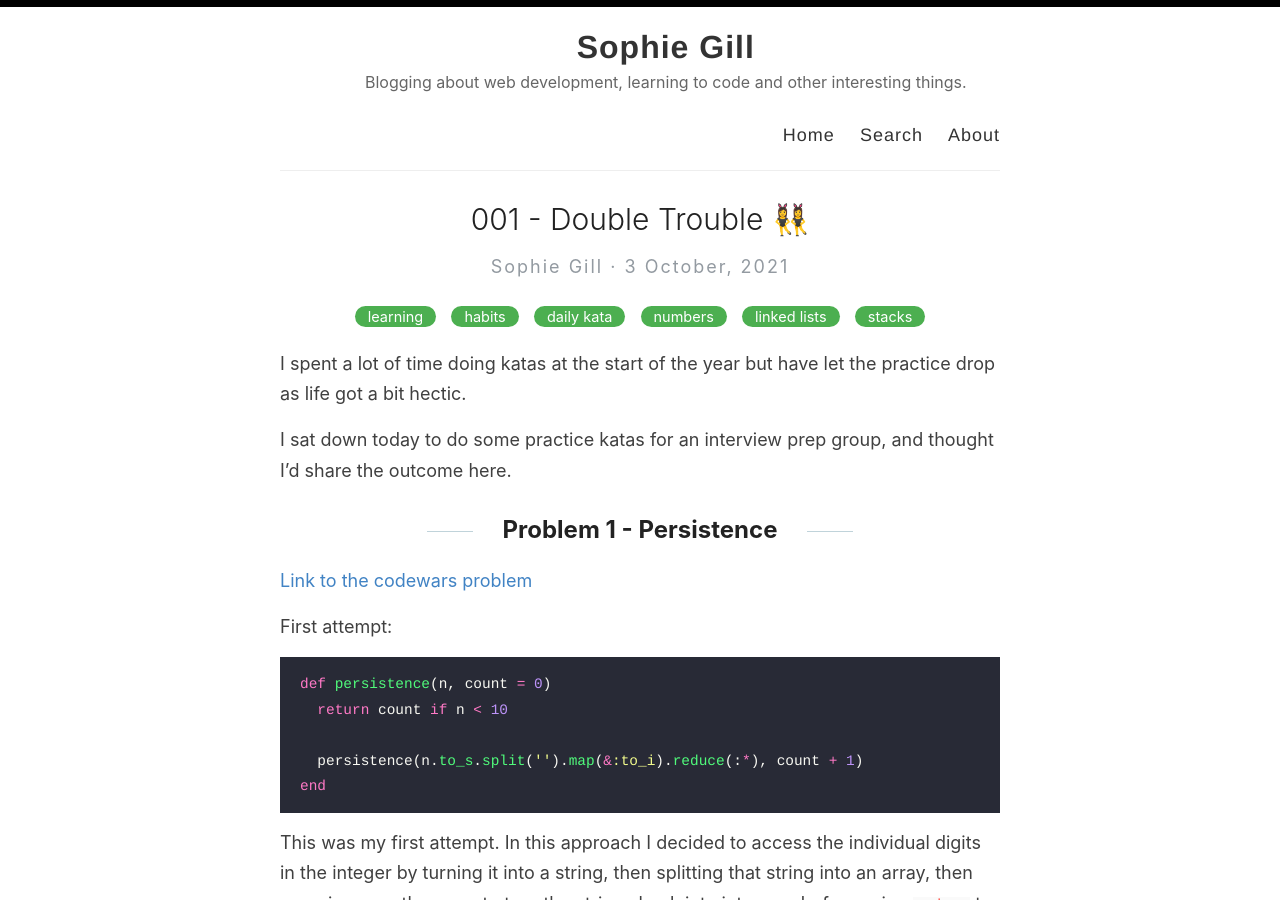
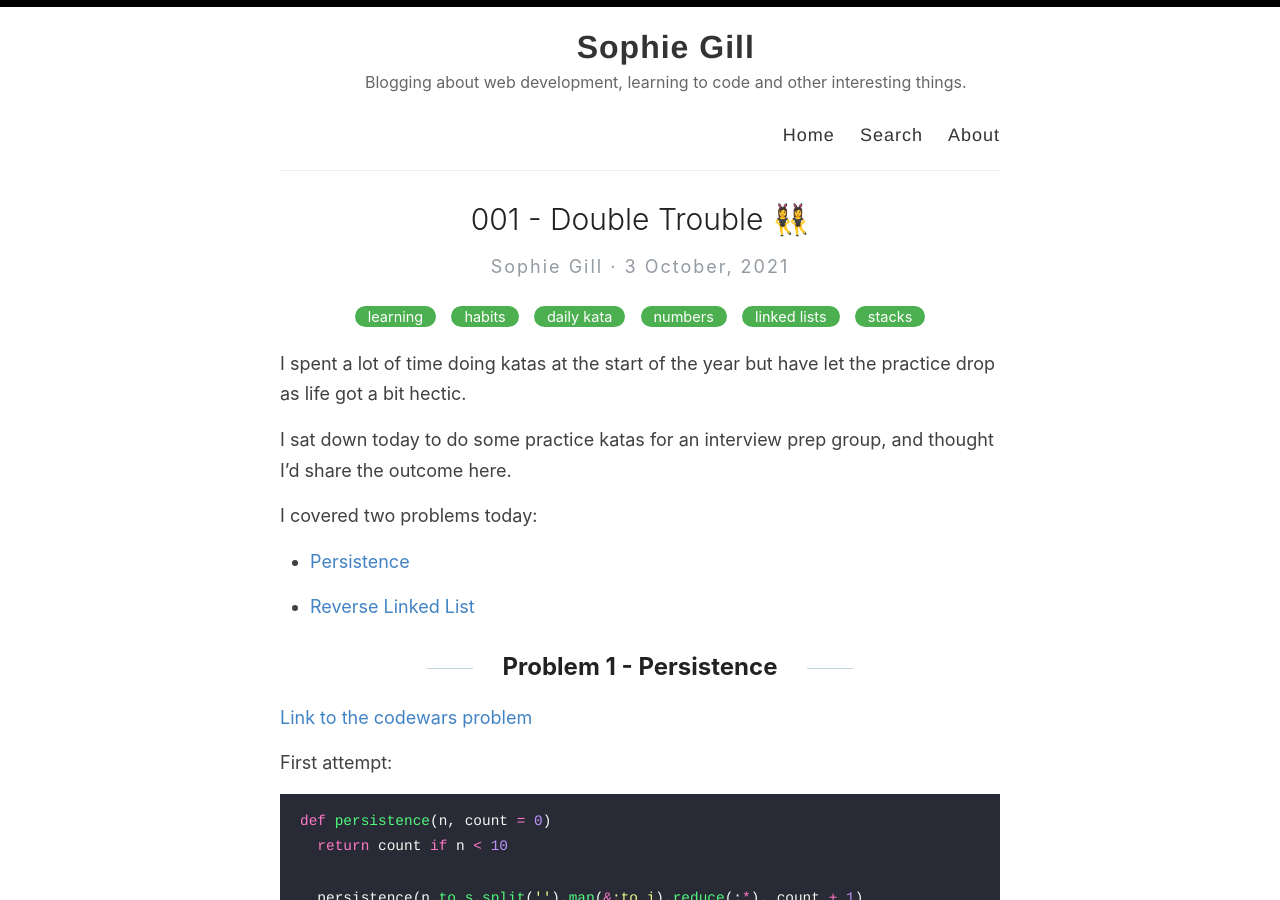
Before and after one commit to soph-g/soph-g.github.io, a Jekyll site: the page built from _posts/2021-10-03-double-daily-kata.md, in a window 1280 px wide and 900 px high. Built offline with Jekyll 4.4.1, drawn with Linux system fonts in a browser that asks for light colours.

Commit message:
adds links to problems in header

```diff
--- a/_posts/2021-10-03-double-daily-kata.md
+++ b/_posts/2021-10-03-double-daily-kata.md
@@ -10,6 +10,12 @@ published: true
 I spent a lot of time doing katas at the start of the year but have let the practice drop as life got a bit hectic.
 
 I sat down today to do some practice katas for an interview prep group, and thought I'd share the outcome here.
+
+I covered two problems today:
+
+- [Persistence](https://www.codewars.com/kata/55bf01e5a717a0d57e0000ec/train/ruby)
+
+- [Reverse Linked List](https://leetcode.com/problems/reverse-linked-list/)
 
 <!--more-->
 ## Problem 1 - Persistence
```
